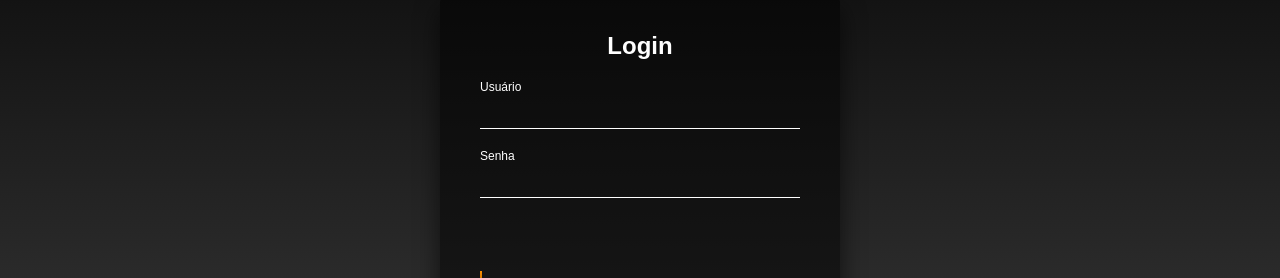
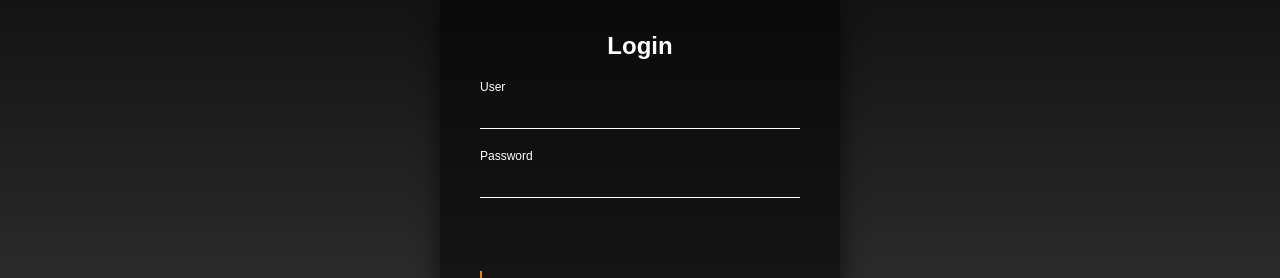
Before and after one commit to uezili/login-screen-conversion, a React (Create React App) app: page / in a window 1280 px wide. Shown: the part 229-507 px from the top of the page. Built offline with nearby package versions, Linux system fonts and the light colour scheme.

Commit message:
Create the new component of UserBox.

```diff
--- a/src/App.js
+++ b/src/App.js
@@ -1,18 +1,13 @@
 import './App.css';
+import UserBox from './Components/Userbox';
 
 const App = () => {
   return (
     <div className="login-box">
       <h2>Login</h2>
       <form>
-        <div className="user-box">
-          <input type="text" name="" required="" />
-          <label>Usuário</label>
-        </div>
-        <div className="user-box">
-          <input type="password" name="" required="" />
-          <label>Senha</label>
-        </div>
+        <UserBox type="text" label="User" />
+        <UserBox type="password" label="Password" />
         <a href="#">
           <span></span>
           <span></span>
--- /dev/null
+++ b/src/Components/Userbox.jsx
@@ -0,0 +1,10 @@
+function UserBox(props) {
+	return (
+		<div className="user-box">
+			<input type={props.type} name="" required="" />
+			<label>{props.label}</label>
+		</div>
+	);
+}
+
+export default UserBox;
```
